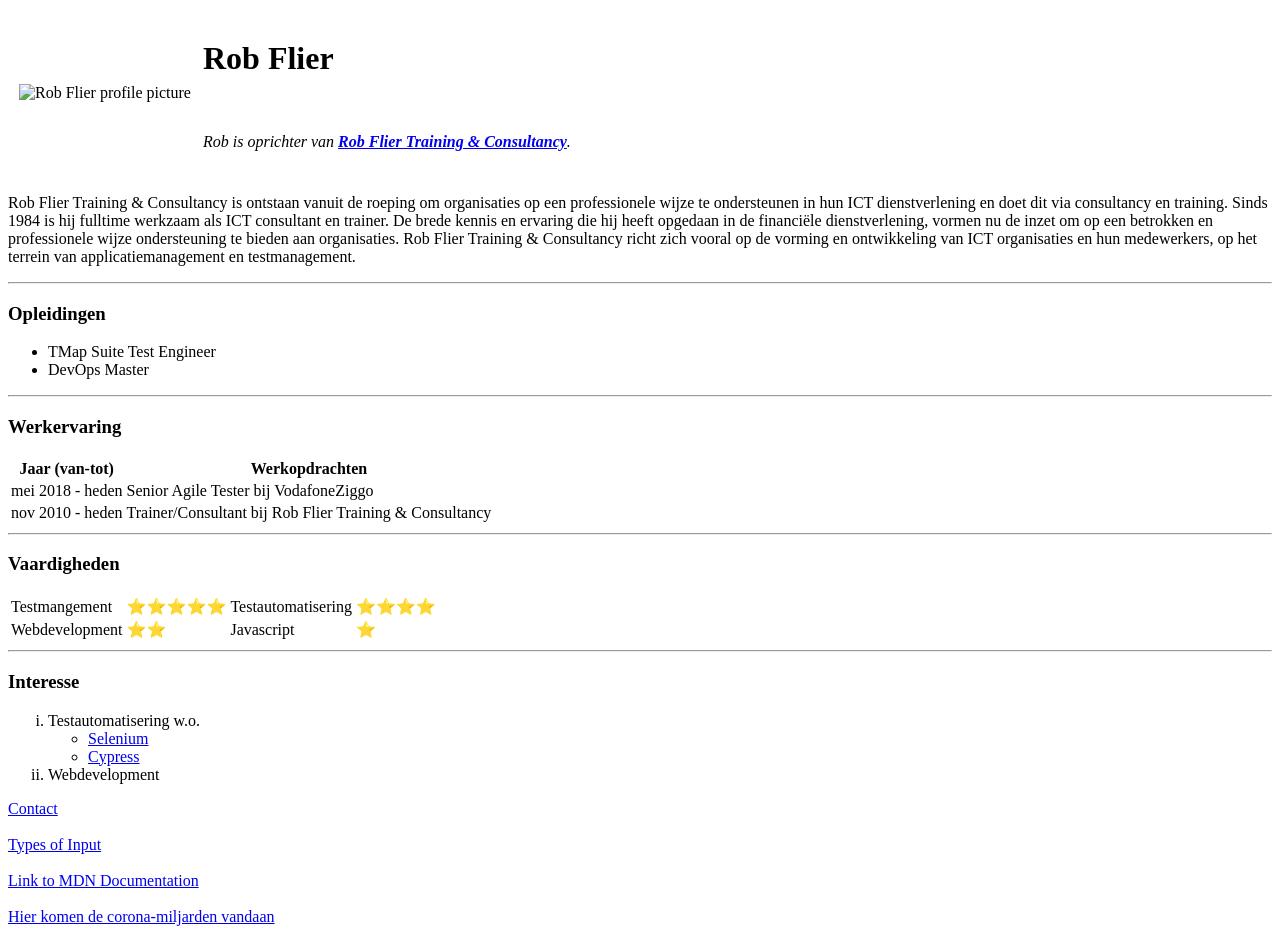
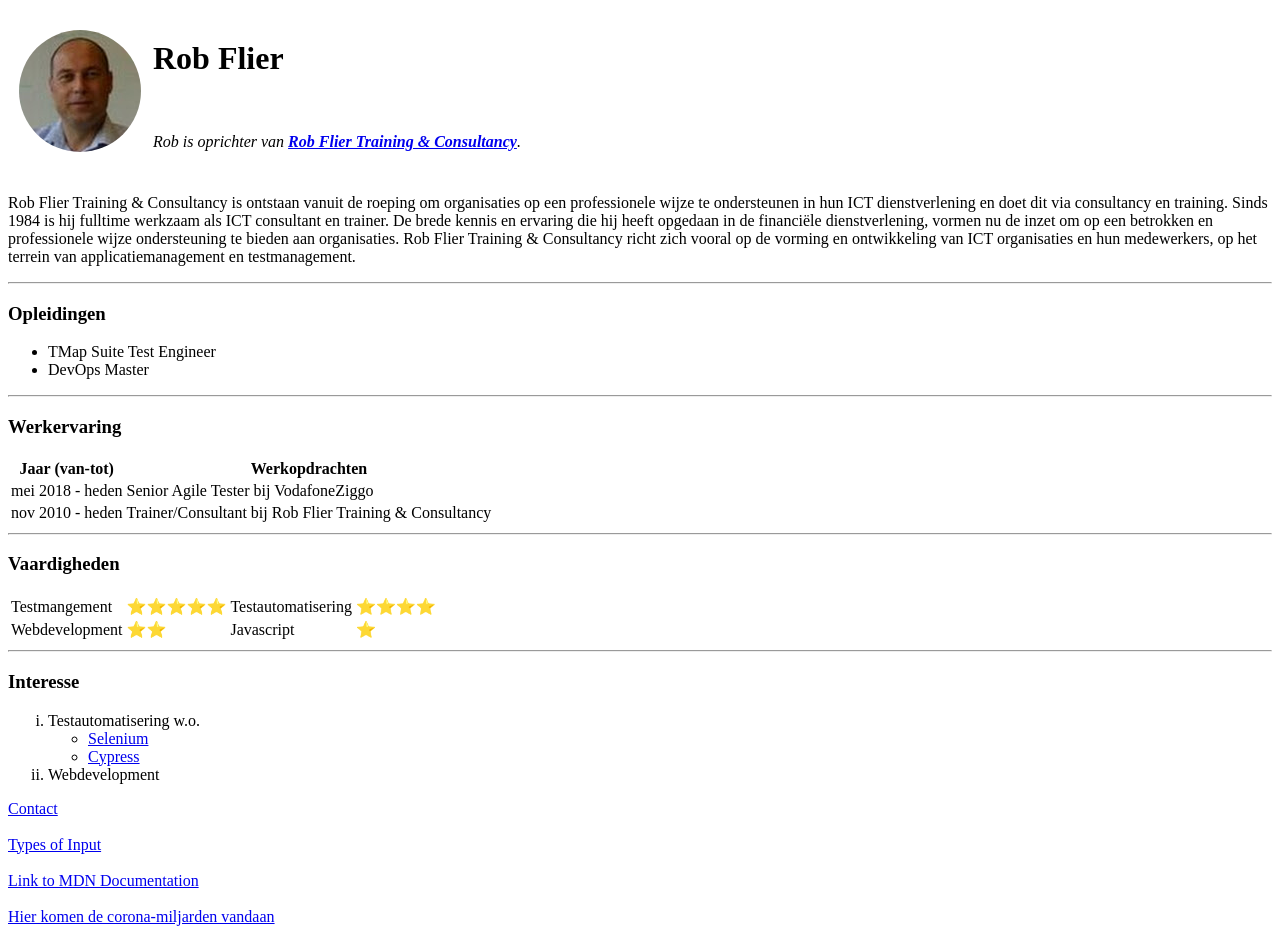
Before and after one commit to RobFl4/cv-of-Rob-Flier, a plain HTML site: page index.html in a window 1280 px wide. Drawn offline with Linux system fonts and the light colour scheme.

Commit message:
Add files via upload

```diff
--- a/index.html
+++ b/index.html
@@ -9,7 +9,7 @@
 <body>
   <table cellspacing="10">
     <tbody>
-      <td><img src="images/RobFlier(circle-cropped).png" alt="Rob Flier profile picture"></td>
+      <td><img src="RobFlier(circle-cropped).png" alt="Rob Flier profile picture"></td>
       <td>
         <h1>Rob Flier</h1><br>
         <p><em>Rob is oprichter van <strong><a href="http://rftc.nl">Rob Flier Training & Consultancy</a></strong>.</em></p>
```
